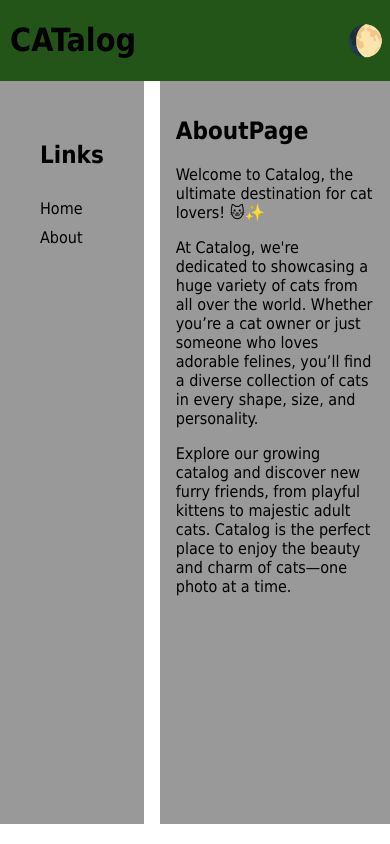
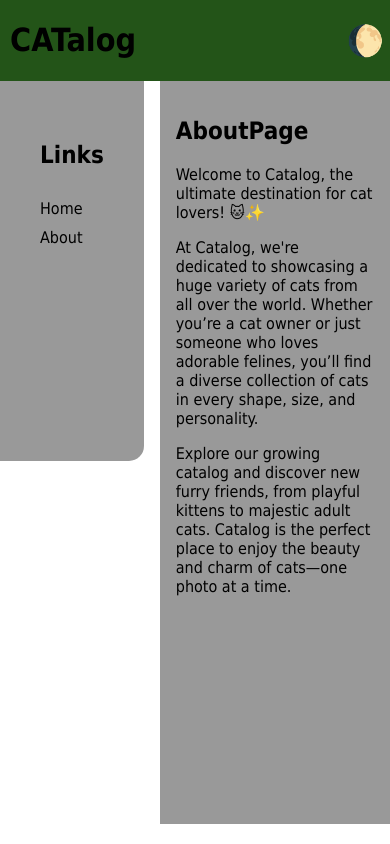
Before and after one commit to Kind606/ReactComponentUppgift, a React (Vite) app: page /about in a window 390 px wide. Built offline with nearby package versions, Linux system fonts and the light colour scheme.

Commit message:
Fixed responsivenes

```diff
--- a/src/App.tsx
+++ b/src/App.tsx
@@ -4,6 +4,12 @@ import styled, { ThemeProvider } from "styled-components";
 import ThemeToggler from "./components/Themebutton";
 import { GlobalStyles } from "./styleComponents/globalStyle";
 import { darkTheme, lightTheme } from "./styleComponents/theme";
+
+const Container = styled.div`
+position: relative;
+display: flex;
+gap: 16px;
+`
 
 const SideBar = styled.aside`
   background-color: ${({ theme }) => theme.background};
@@ -13,6 +19,11 @@ const SideBar = styled.aside`
   display: flex;
   flex-direction: column;
   transition: ease-in 150ms;
+  position: sticky;
+  top: 0;
+  left: 0;
+  height: 300px;
+  border-bottom-right-radius: 15px;
 `;
 
 const Header = styled.header`
@@ -28,7 +39,7 @@ const H1 = styled.h1`
 
 const MainContent = styled.main`
   background-color: ${({ theme }) => theme.background};
-  height: 88vh;
+  min-height: 88vh;
   transition:background ease-in 150ms;
 `;
 
@@ -42,6 +53,8 @@ const NavLink = styled(Link)`
   }
   padding: ;
 `;
+
+
 
 const H2 = styled.h2`
   color: ${({ theme }) => theme.secondtext};
@@ -64,7 +77,7 @@ export default function App() {
             <H1>CATalog</H1>
             <ThemeToggler onToggle={themeToggler} />
           </Header>
-          <div style={{ display: "flex", gap: "16px" }}>
+          <Container>
             <SideBar>
               <H2>Links</H2>
               <NavLink to={"/"}>Home</NavLink>
@@ -73,7 +86,7 @@ export default function App() {
             <MainContent>
               <Outlet />
             </MainContent>
-          </div>
+          </Container>
         </div>
       </>
     </ThemeProvider>
--- a/src/components/ForYouPage.tsx
+++ b/src/components/ForYouPage.tsx
@@ -10,7 +10,6 @@ const CatList = styled.div`
   padding: 16px;
   flex-wrap: wrap;
   background-color: ${({ theme }) => theme.background};
-  border-radius: 8px;
   transition: ease-in 150ms;
 `;
 
```
